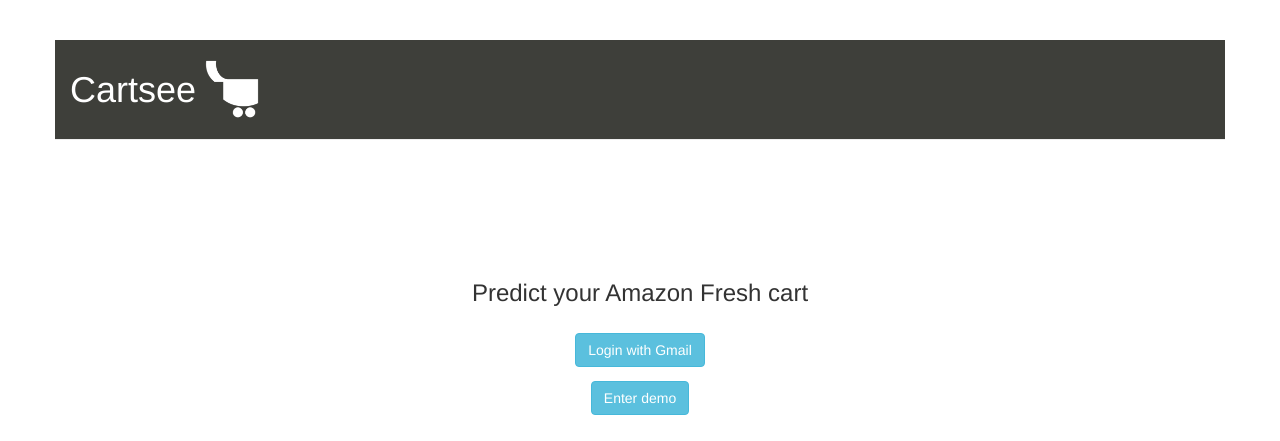
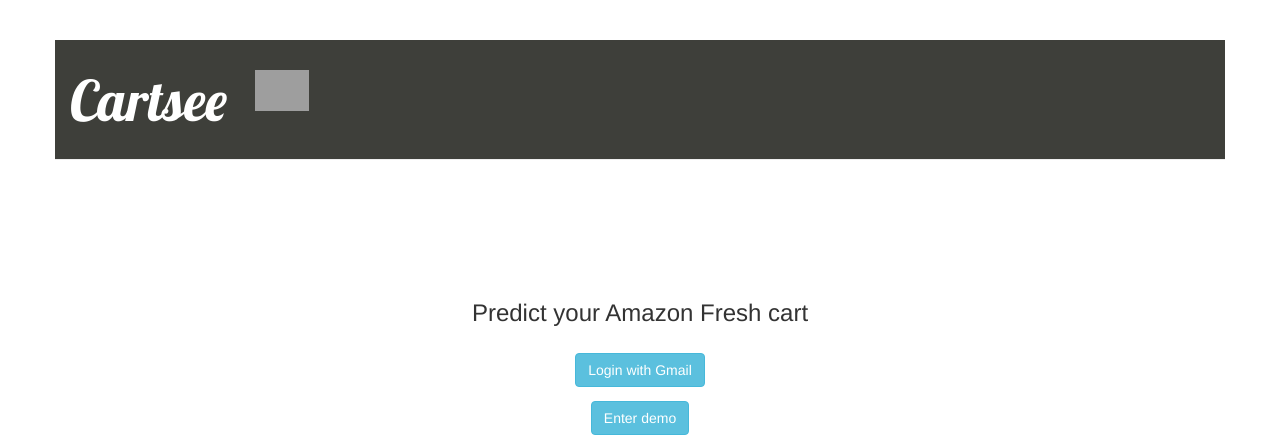
Before and after one commit to tessajules/Cartsee, a Flask app: page / in a window 1280 px wide. Shown: the top 441 px of the page. Before the commit the page ends 415 px from the top, so only its background shows below. Run offline with Flask 2, Linux system fonts and the light colour scheme; some libraries are stand-ins or nearby versions; grey boxes are pictures that could not be loaded.

Commit message:
changed logo and font of cartsee header

```diff
--- a/static/cartsee.css
+++ b/static/cartsee.css
@@ -217,10 +217,14 @@ color: rgba(92, 93, 93, 0.92);
 color: black;
 }*/
 
-#saved-table thead {
+#date-input {
+	background-color: #ffffff;
+}
+
+/*#saved-table thead {
 	background-color: #3e3f3a;
  	color: #ffffff;
-	}
+	}*/
 
 .description-td {
 /*width: 400px;*/
@@ -248,6 +252,11 @@ color: black;
 	margin-bottom: 0px;
 }
 
+.cartsee-table thead {
+	background-color: #3e3f3a;
+	color: #ffffff;
+}
+
 .table-title {
 	margin-left: 8%
 }
@@ -269,14 +278,15 @@ color: black;
 	font-size: 1.25em;
 }
 
-#order-thead {
+/*#order-thead {
 	background-color: #3e3f3a;
  	color: #ffffff;
-}
+}*/
 .toggle-button {
 	/*background-color: #5bc0de;*/
 }
 .page-header {
+	height: 120px;
 	background-color: #3e3f3a;
 }
  #cartsee-title-div {
@@ -287,14 +297,16 @@ color: black;
 	background-color: #5bc0de;
 }
 .cartsee-title {
+	font-size: 4em;
 	margin-top: 30px;
+	font-family: Lobster, cursive;
 }
 #logo-div {
-	height: 78px;
+	/*height: 5px;*/
 }
 #logo {
-	margin-top: 20px;
-	margin-left: -60px;
+	margin-top: 30px;
+	margin-left: -10px;
 }
 .cartsee-title {
 	color: #ffffff;
--- a/static/freshstats.js
+++ b/static/freshstats.js
@@ -135,10 +135,10 @@ var progressBar = '<div class="progress-bar progress-bar-success" role="progress
 
 
 
-            $("#predict-title").html("<h3>Predicted Items:</h3>");
+            $("#predict-title").html("<h3>Your current saved items</h3>");
             $("#saved-table").append(
 
-              "<tr><th>Item description</th><th>Unit price</th><th></th><th></th></tr>");
+              "<thead><tr><th>Item description</th><th>Unit price</th><th></th><th></th></tr></thead>");
 
               if ($("#keep-saved").prop("checked")) {
 
@@ -185,7 +185,7 @@ var progressBar = '<div class="progress-bar progress-bar-success" role="progress
             $(".recommended-header-div").empty();
             $("#tree-button-div").empty();
             $("#tree-button-div").append('<button class="btn btn-link tree-button" id="view-tree">View prediction tree</button>');
-            $("#recommended-title").append('<h4>More recommended items</h4>');
+            $("#recommended-title").append('<h4>Recommended items</h4>');
             $("#recommended-search").append('<div class="@@rec-search"><input type="text" class="backup-search" id="backup-search" placeholder="Search recommended items"></div>');
             $("#control-table").append("<tr><th>Item description</th><th>Unit price</th><th></th></tr>");
             $.each(backup_cart, function(i, item) {
--- a/templates/base.html
+++ b/templates/base.html
@@ -13,6 +13,7 @@
     <link rel='stylesheet' href='http://ricostacruz.com/nprogress/nprogress.css'>
     <link rel="stylesheet" href="/static/bootstrap-slider.css">
     <link rel="stylesheet" href="/static/cartsee.css">
+    <link href='http://fonts.googleapis.com/css?family=Lobster|Pacifico|Lobster+Two:700italic' rel='stylesheet' type='text/css'>
 
 
 
@@ -21,10 +22,10 @@
   <body>
     <div class="container">
       <div class="row" id="header-div">
-        <div class="col-xs-12 page-header" style="height: 100px;">
+        <div class="col-xs-12 page-header">
           <div class="row">
             <div class="cartsee-title-div col-xs-2"><h1 class="cartsee-title">Cartsee</h1></div>
-            <div class="logo-div col-xs-4"><img id="logo" src="static/noun_98370_cc.png" width="20px"></div>
+            <div class="logo-div col-xs-4"><img id="logo" src="static/noun_99050_cc.png"></div>
           </div>
         </div>
       </div>
--- a/templates/cartsee.html
+++ b/templates/cartsee.html
@@ -154,7 +154,7 @@
                   <div class="row">
                     <div class="col-xs-6">
                     <label for="date-input" class="control-label"></label>
-                        <input type="text" class="form-control" id="date-input" name="cart_date" readonly="readonly" placeholder="Enter your delivery date"><br>
+                        <input type="text" class="form-control" id="date-input" name="cart_date" readonly="readonly" placeholder="Choose delivery date"><br>
                     </div>
                     <div class="col-xs-6">
                       <button type="submit" class="btn btn-default" id="predict-submit" disabled=true>Predict my next order</button>
```
